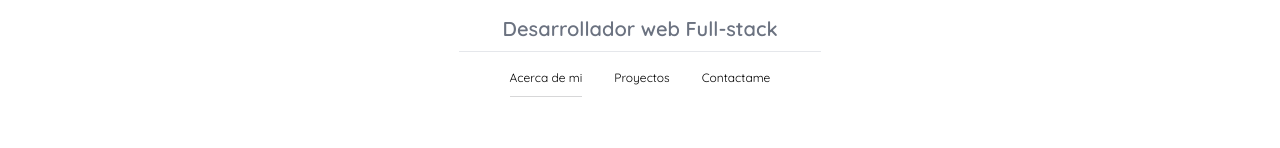
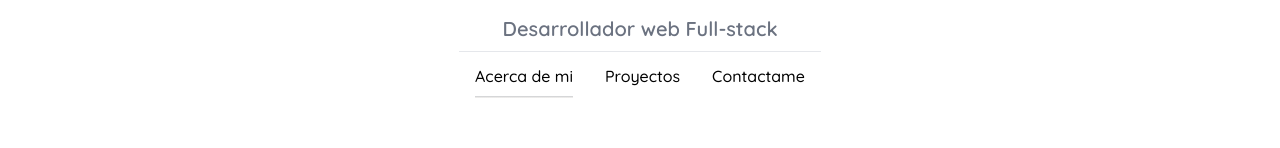
Before and after one commit to alexsrebernic/Portfolio, a Vue app: page / in a window 1280 px wide. Shown: the part 357-505 px from the top of the page. Built offline with nearby package versions, Linux system fonts and the light colour scheme.

Commit message:
add projects vue component

```diff
--- /dev/null
+++ b/src/components/Projects.vue
@@ -0,0 +1,13 @@
+<template >
+    <div>
+
+    </div>
+</template>
+<script>
+export default {
+
+}
+</script>
+<style >
+
+</style>
--- a/src/components/Tabs.vue
+++ b/src/components/Tabs.vue
@@ -5,18 +5,18 @@
       <ul class="flex  list-none  pt-3 pb-4 m-0 items-center justify-center w-4/5">
 
         <li class=" px-4 text-center">
-          <span class="text-xs one text-tabs truncate  text-lg  py-3  cursor-pointer" v-on:click="toggleTabs(1)" v-bind:class="{ 'activespan': openTab === 1}">
+          <span class=" one text-tabs truncate   py-3  cursor-pointer" v-on:click="toggleTabs(1)" v-bind:class="{ 'activespan': openTab === 1}">
             {{isInEnglish?"About me":"Acerca de mi"}}
           </span>
         </li>
         <li class=" px-4 text-center">
-          <span class="text-xs two text-tabs truncate  text-lg  py-3   cursor-pointer" v-on:click="toggleTabs(2)" v-bind:class="{'activespan': openTab === 2}">
+          <span class=" two text-tabs truncate   py-3   cursor-pointer" v-on:click="toggleTabs(2)" v-bind:class="{'activespan': openTab === 2}">
           {{isInEnglish?"Projects":"Proyectos"}}
 
           </span>
         </li>
         <li class=" px-4 text-center">
-          <span class="text-xs text-tabs three truncate  text-lg  py-3   cursor-pointer" v-on:click="toggleTabs(3)" v-bind:class="{'activespan': openTab === 3}">
+          <span class=" text-tabs three truncate    py-3   cursor-pointer" v-on:click="toggleTabs(3)" v-bind:class="{'activespan': openTab === 3}">
             {{isInEnglish?"Contact me":"Contactame"}}
           </span>
 
@@ -31,7 +31,7 @@
             <AboutMe :isInEnglish="isInEnglish"/>
             </div>
             <div v-bind:class="{'hidden': openTab !== 2, 'flex items-center justify-center': openTab === 2}">
-
+           <Projects/>
             </div>
             <div v-bind:class="{'hidden': openTab !== 3, 'flex items-center justify-center': openTab === 3}">
 
@@ -62,14 +62,18 @@ export default {
     },
 
 
-    components: { AboutMe }
+    components: { AboutMe, Projects }
 }
 import { toRefs } from "vue";
 import AboutMe from "./AboutMe.vue"
+import ProjectsVue from "./Projects.vue";
+import Projects from "./Projects.vue";
 </script>
 <style >
     @import url('https://fonts.googleapis.com/css2?family=Quicksand:wght@300;400;500;600;700&display=swap');
     .text-tabs {
+      font-size: 16px;
+      font-weight: 500;
         font-family: 'Quicksand', sans-serif;
           text-decoration: none;
            background-image: linear-gradient(#d1d3d6, #dfdddb);
```
